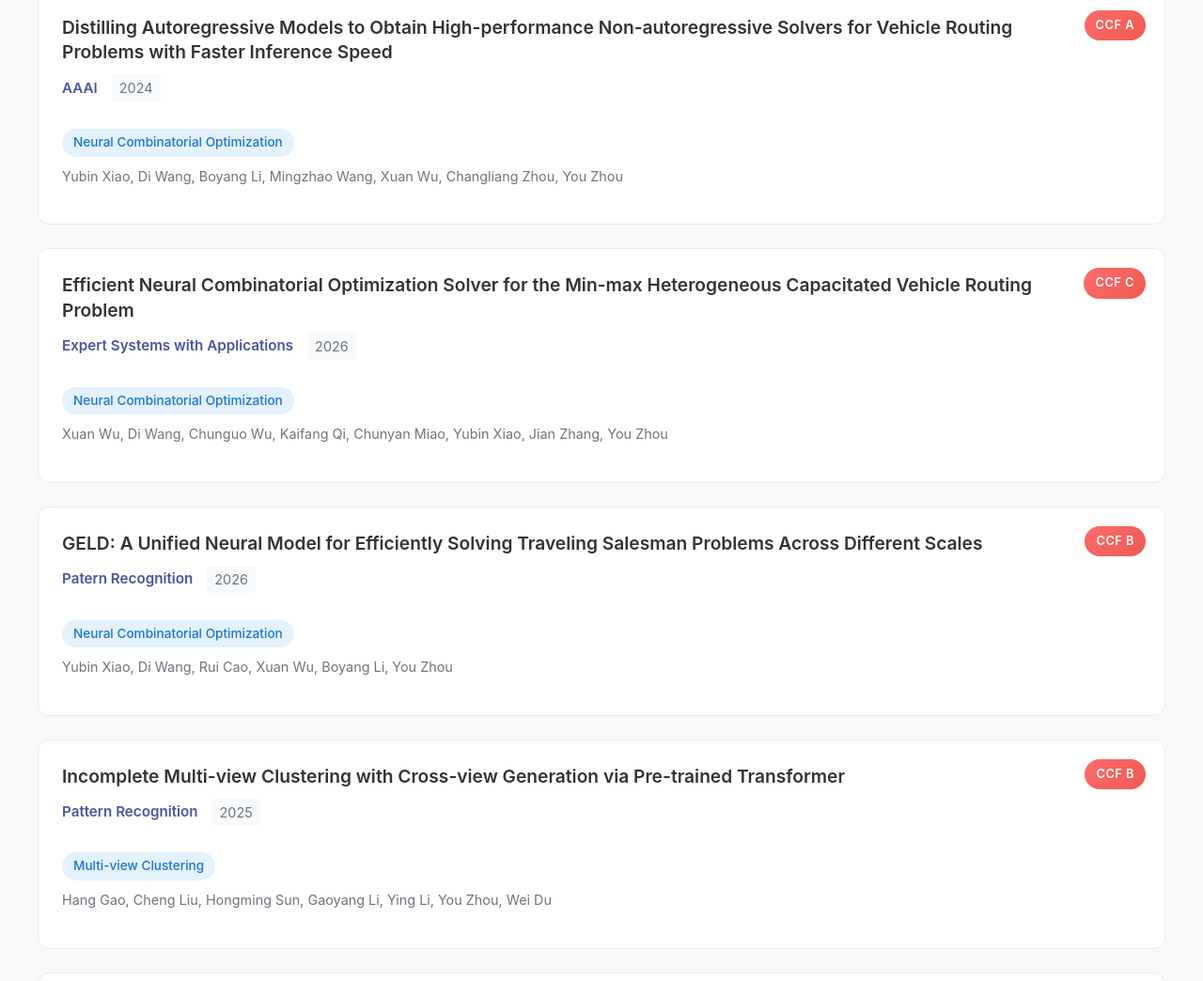
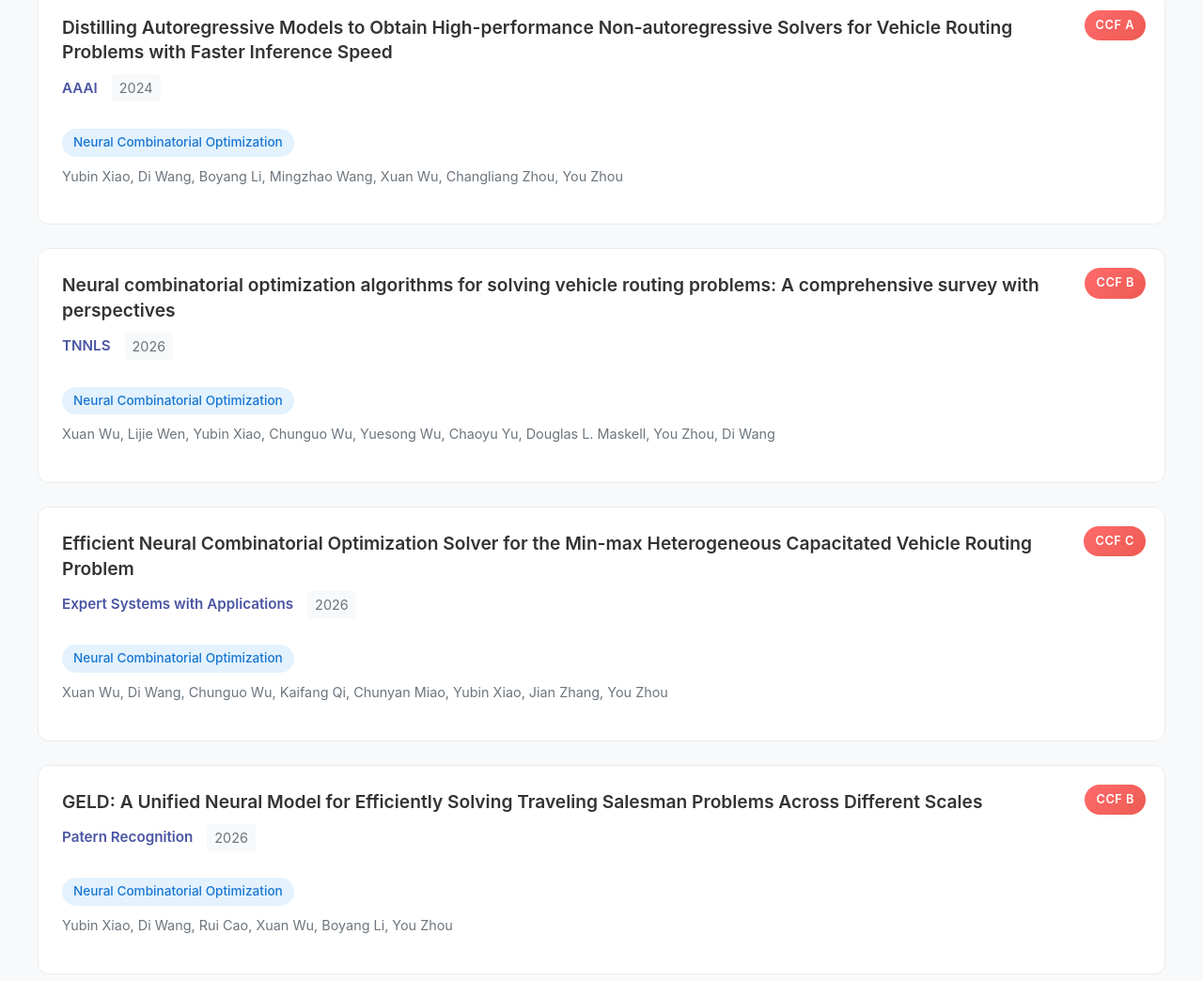
Before and after one commit to jlu-neo-lab/jlu-neo-lab.github.io, a website: page pages/research.html in a window 1280 px wide. Shown: the part 2817-3861 px from the top of the page at 94% size. Drawn offline with Linux system fonts and the light colour scheme.

Commit message:
Update research.html

```diff
--- a/pages/research.html
+++ b/pages/research.html
@@ -222,6 +222,21 @@
                     <div class="publication-badge ccf-a">CCF A</div>
                 </div>
 
+            <!-- 论文卡片 -->
+                <div class="publication-card clickable-research" data-research="survey">
+                    <div class="publication-header">
+                        <h3 class="publication-title"> Neural combinatorial optimization algorithms for solving vehicle routing problems: A comprehensive survey with perspectives</h3>
+                        <div class="publication-venue">
+                            <span class="venue-name">TNNLS</span>
+                            <span class="publication-date">2026</span>
+                        </div>
+                    </div>
+                    <div class="publication-content">
+                        <p class="research-area"> Neural Combinatorial Optimization </p>
+                        <p class="authors">  Xuan Wu, Lijie Wen, Yubin Xiao, Chunguo Wu, Yuesong Wu, Chaoyu Yu, Douglas L. Maskell, You Zhou, Di Wang  </p>
+                    </div>
+                    <div class="publication-badge ccf-a">CCF B</div>
+                </div>
 
 
                 <!-- 论文卡片 -->
```
